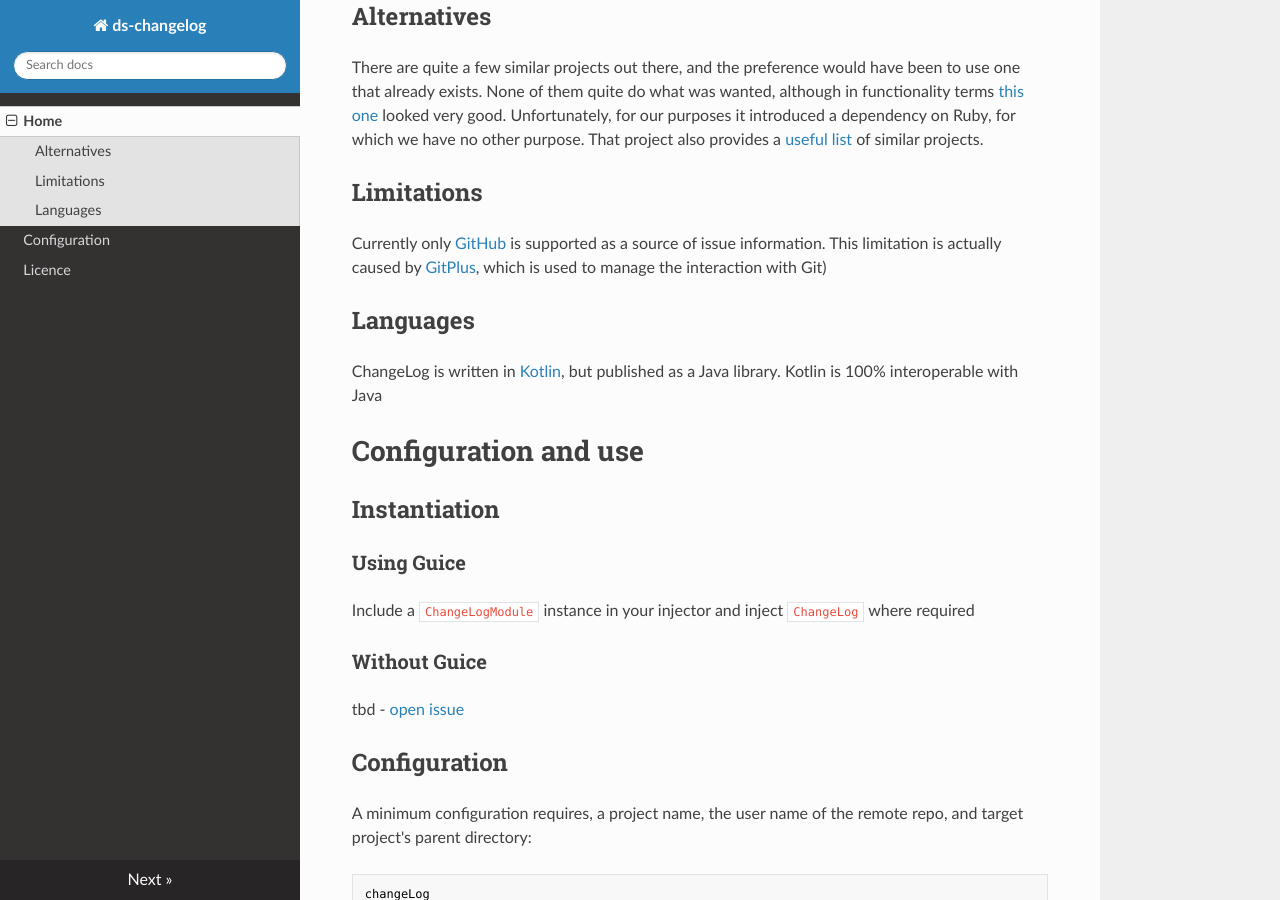
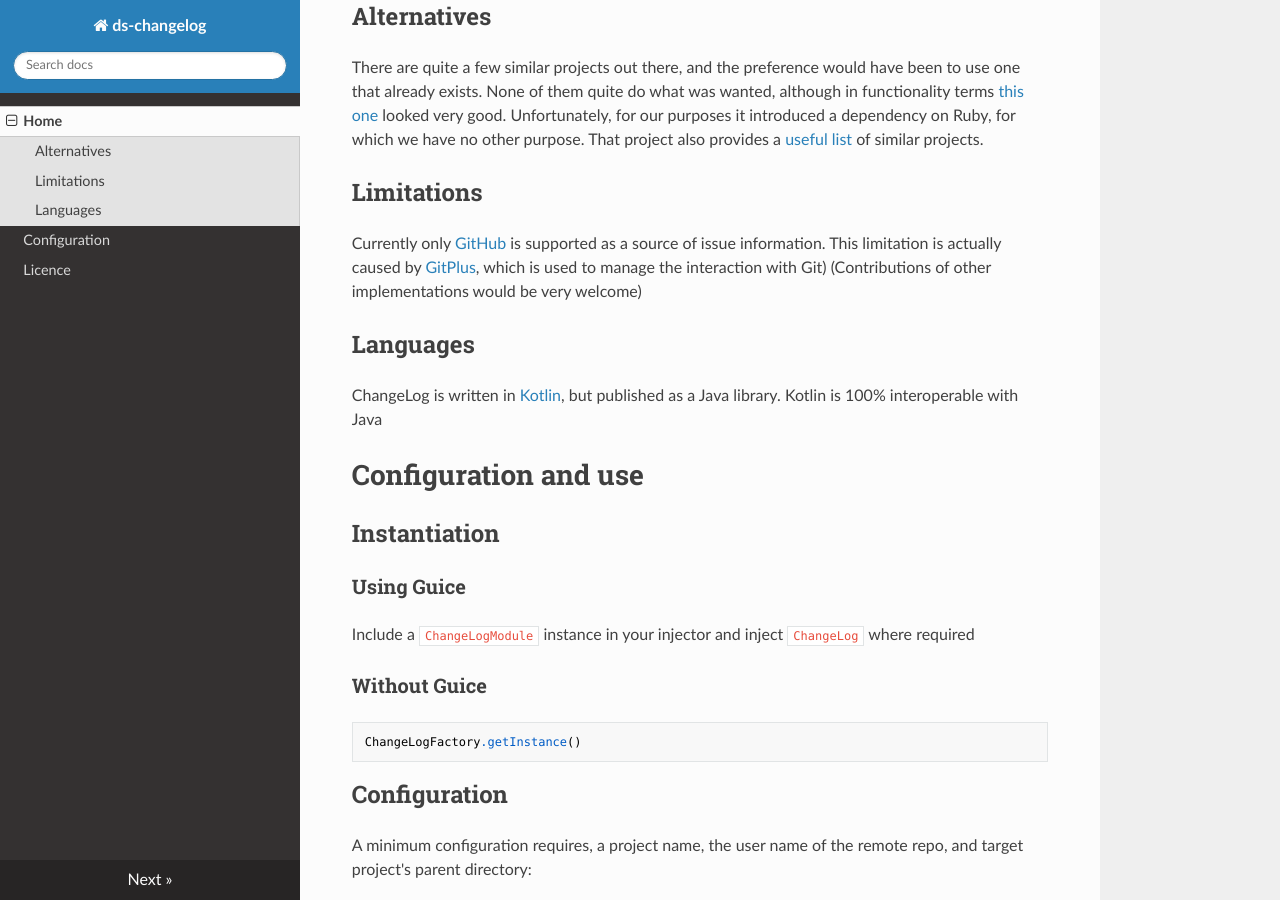
Before and after one commit to davidsowerby/changelog, an MkDocs documentation site: the page built from docs/index.md, in a window 1280 px wide and 900 px high, scrolled down 304 px. Built offline with MkDocs 1.6.1, drawn with Linux system fonts in a browser that asks for light colours; nearby versions of some CDN libraries; old or Windows-style settings are respelled for this version of MkDocs.

Commit message:
Fix #6 ChangeLogFactory added
`ChangeLogFactory.getInstance()` to enable instantiation without Guice

````diff
--- a/docs/index.md
+++ b/docs/index.md
@@ -10,7 +10,7 @@ There are quite a few similar projects out there, and the preference would have
 That project also provides a [useful list](https://github.com/skywinder/Github-Changelog-Generator/wiki/Alternatives) of similar projects.
 
 ## Limitations
-Currently only [GitHub](https://github.com) is supported as a source of issue information.  This limitation is actually caused by [GitPlus](https://github.com/davidsowerby/gitplus), which is used to manage the interaction with Git)
+Currently only [GitHub](https://github.com) is supported as a source of issue information.  This limitation is actually caused by [GitPlus](https://github.com/davidsowerby/gitplus), which is used to manage the interaction with Git) (Contributions of other implementations would be very welcome)
 
 ## Languages
 
@@ -26,7 +26,9 @@ Include a `ChangeLogModule` instance in your injector and inject `ChangeLog` whe
 
 ### Without Guice
 
-tbd - [open issue](https://github.com/davidsowerby/changelog/issues/6)
+```
+ChangeLogFactory.getInstance()
+```
 
 ## Configuration
 
````
Also changed, not shown: 5 other files.
